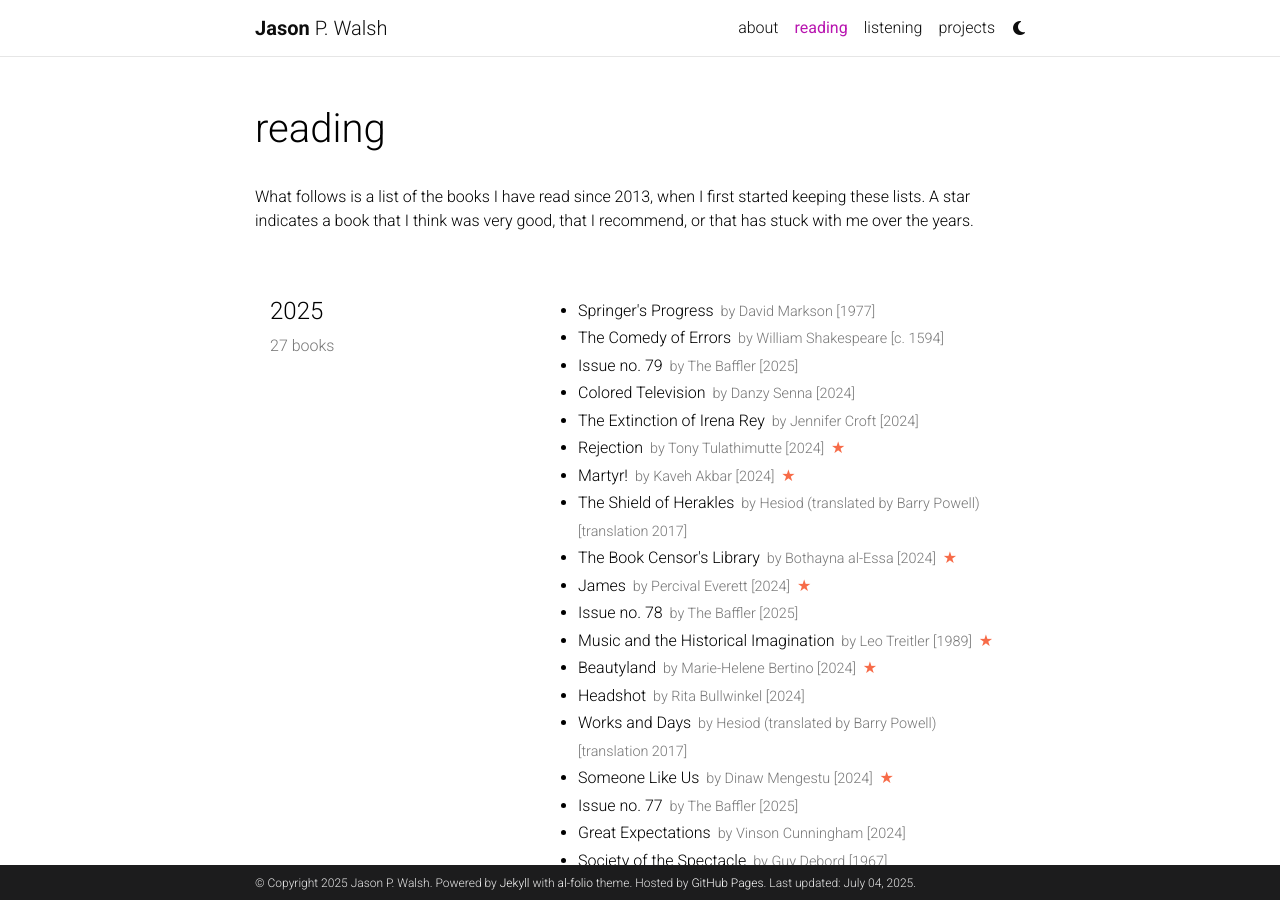
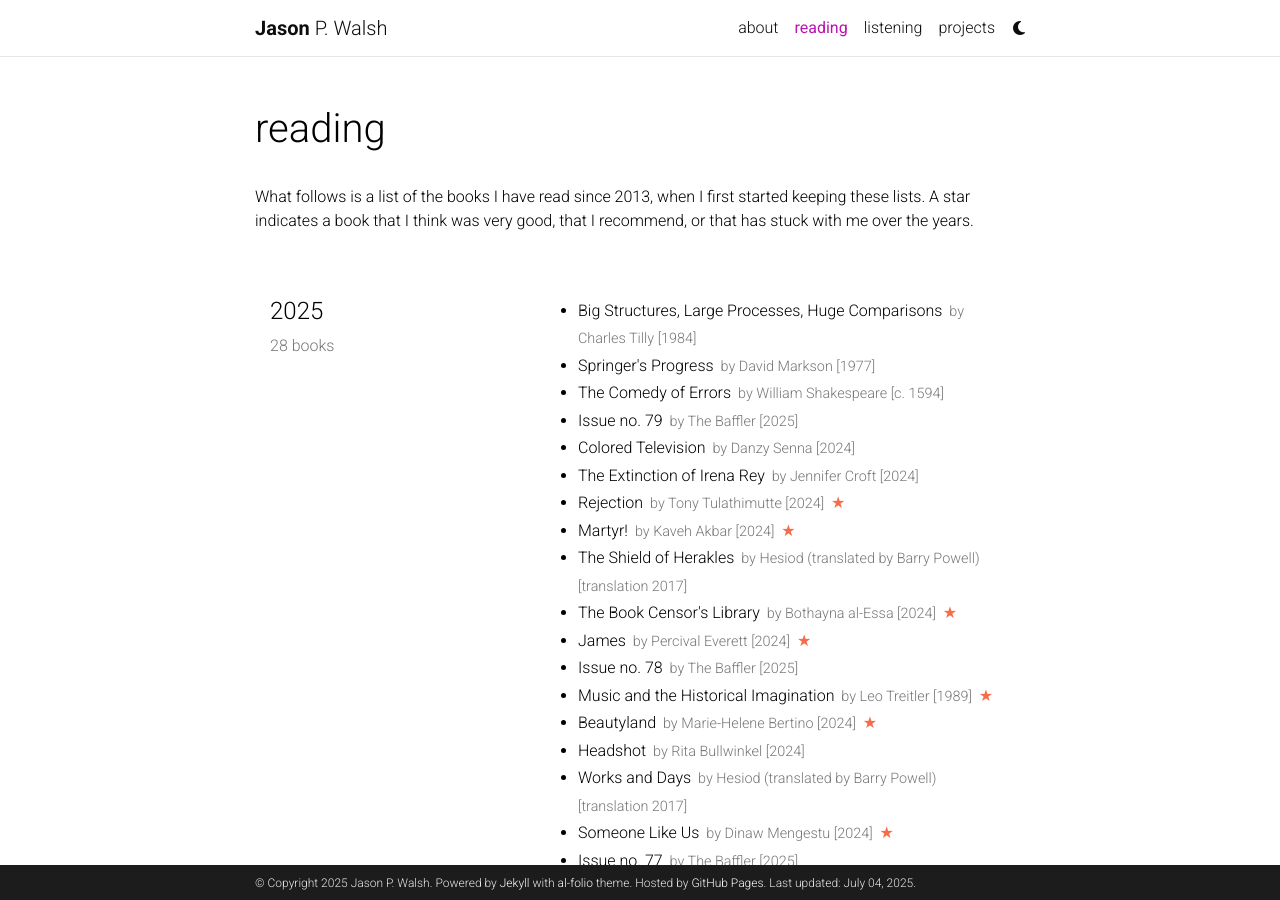
Before and after one commit to jwals23/jwals23.github.io, a Jekyll site: the page built from _pages/reading.md, in a window 1280 px wide and 900 px high. Built offline with Jekyll 4.4.1, drawn with Linux system fonts in a browser that asks for light colours; comment, search, counter and statistics services are not loaded; a style sheet for code colours, icons or effects is not loaded.

Commit message:
Update reading.yml

```diff
--- a/_data/reading.yml
+++ b/_data/reading.yml
@@ -1,6 +1,10 @@
 list:
   - year: "2025"
     books:
+      - title: Big Structures, Large Processes, Huge Comparisons
+        author: Charles Tilly
+        year: 1984
+
       - title: Springer's Progress
         author: David Markson
         year: 1977
```
